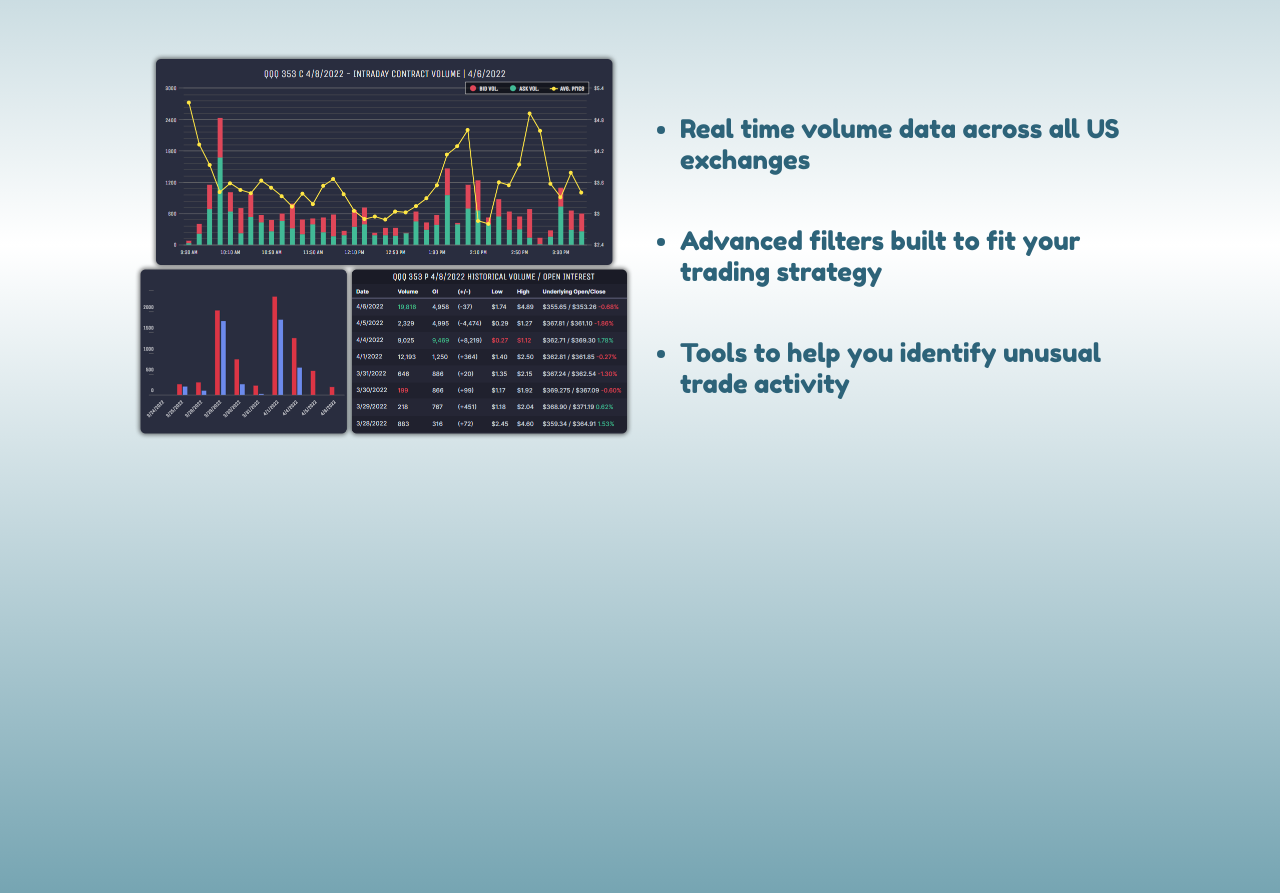
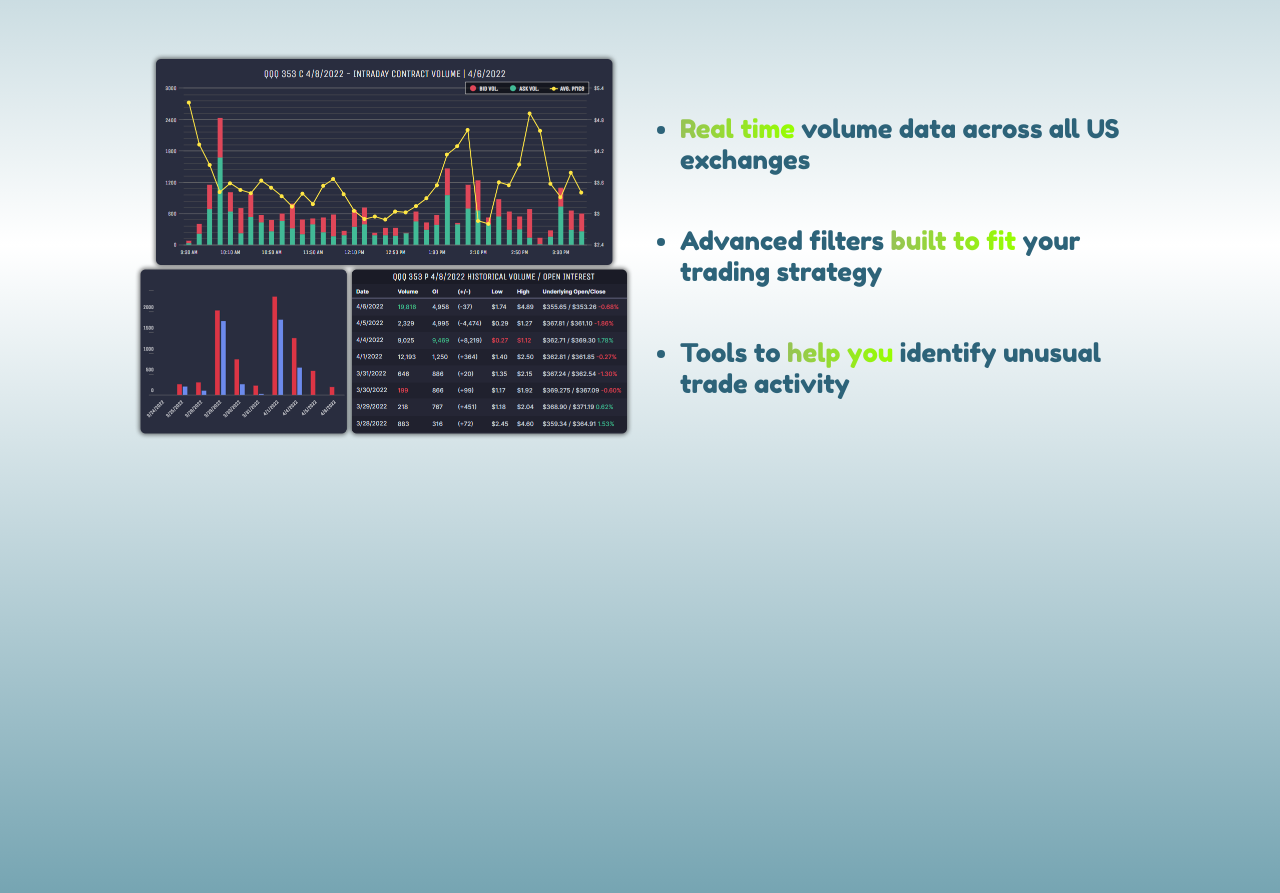
Before and after one commit to JohnnyCulbreth/volumePrecedesPrice, a plain HTML site: page index.html in a window 1280 px wide. Shown: the part 1753-2646 px from the top of the page. Drawn offline with nearby package versions, Linux system fonts and the light colour scheme.

Commit message:
added span visuals

```diff
--- a/index.html
+++ b/index.html
@@ -54,9 +54,9 @@
                 <img src="voumeflowtestimage2.png" class="volume-alert-img" alt="Volume Data Image">
             </div>
             <ul>
-                <li>Real time volume data across all US exchanges</li>
-                <li>Advanced filters built to fit your trading strategy</li>
-                <li>Tools to help you identify unusual trade activity</li>
+                <li><span>Real time</span> volume data across all US exchanges</li>
+                <li>Advanced filters <span>built to fit</span> your trading strategy</li>
+                <li>Tools to <span>help you</span> identify unusual trade activity</li>
             </ul>
         </div>
 
--- a/style.css
+++ b/style.css
@@ -178,6 +178,14 @@ h1 span {
   margin-top: 50px;
 }
 
+.alert-section ul li span {
+  background: -webkit-linear-gradient(right, #97ff00, #96C355);
+  -webkit-background-clip: text;
+  -webkit-text-fill-color: transparent;
+  font-family: 'Fredoka One', cursive;
+  font-size: 2vw;
+}
+
 .volume-alert-img {
   width: 40vw;
 }
```
